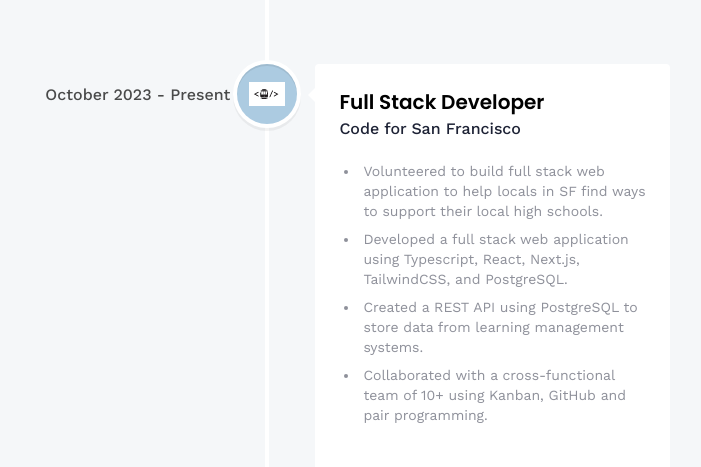
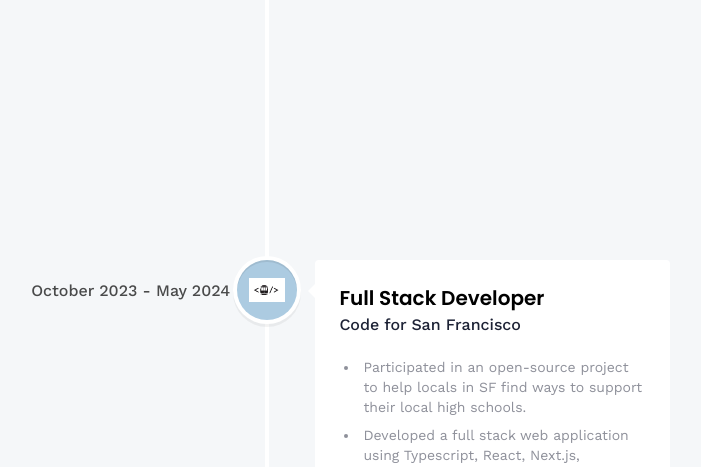
Before and after one commit to emily020kim/3d-portfolio, a React (Vite) app: page /about in a window 1280 px wide. Shown: the part 1913-2380 px from the top of the page, without its empty margins (373-1074 px from the left). Built offline with nearby package versions, Linux system fonts and the light colour scheme; no server answers.

Commit message:
update experiences

```diff
--- a/src/constants/index.js
+++ b/src/constants/index.js
@@ -99,13 +99,15 @@ export const skills = [
 
 export const experiences = [
     {
-        title: "Upcoming Web UI Intern",
+        title: "Web UI Intern",
         company_name: "UnitedMasters | Translation",
         icon: um,
         iconBg: "#accbe1",
         date: "June 2024 - August 2024",
         points: [
-
+            "Created a CMS interface to onboard partner artists 50% faster.",
+            "Translated Figma mockups into pixel-perfect UI with React, Javascript, and Emotion",
+            "Developed UI components with Framer Motion and Three.js creating animated interactive components for the web."
         ],
     },
     {
@@ -138,9 +140,9 @@ export const experiences = [
         company_name: "Code for San Francisco",
         icon: sf,
         iconBg: "#accbe1",
-        date: "October 2023 - Present",
+        date: "October 2023 - May 2024",
         points: [
-            "Volunteered to build full stack web application to help locals in SF find ways to support their local high schools.",
+            "Participated in an open-source project to help locals in SF find ways to support their local high schools.",
             "Developed a full stack web application using Typescript, React, Next.js, TailwindCSS, and PostgreSQL.",
             "Created a REST API using PostgreSQL to store data from learning management systems.",
             "Collaborated with a cross-functional team of 10+ using Kanban, GitHub and pair programming.",
--- a/src/models/Island.jsx
+++ b/src/models/Island.jsx
@@ -11,7 +11,7 @@ import { useGLTF } from "@react-three/drei";
 import { useFrame, useThree } from "@react-three/fiber";
 import { a } from "@react-spring/three";
 
-import islandScene from "../assets/3d/island.glb";
+import islandScene from "../assets/3d/plane.glb";
 
 const Island = ({ isRotating, setIsRotating, setCurrentStage, ...props }) => {
     const islandRef = useRef();
```
